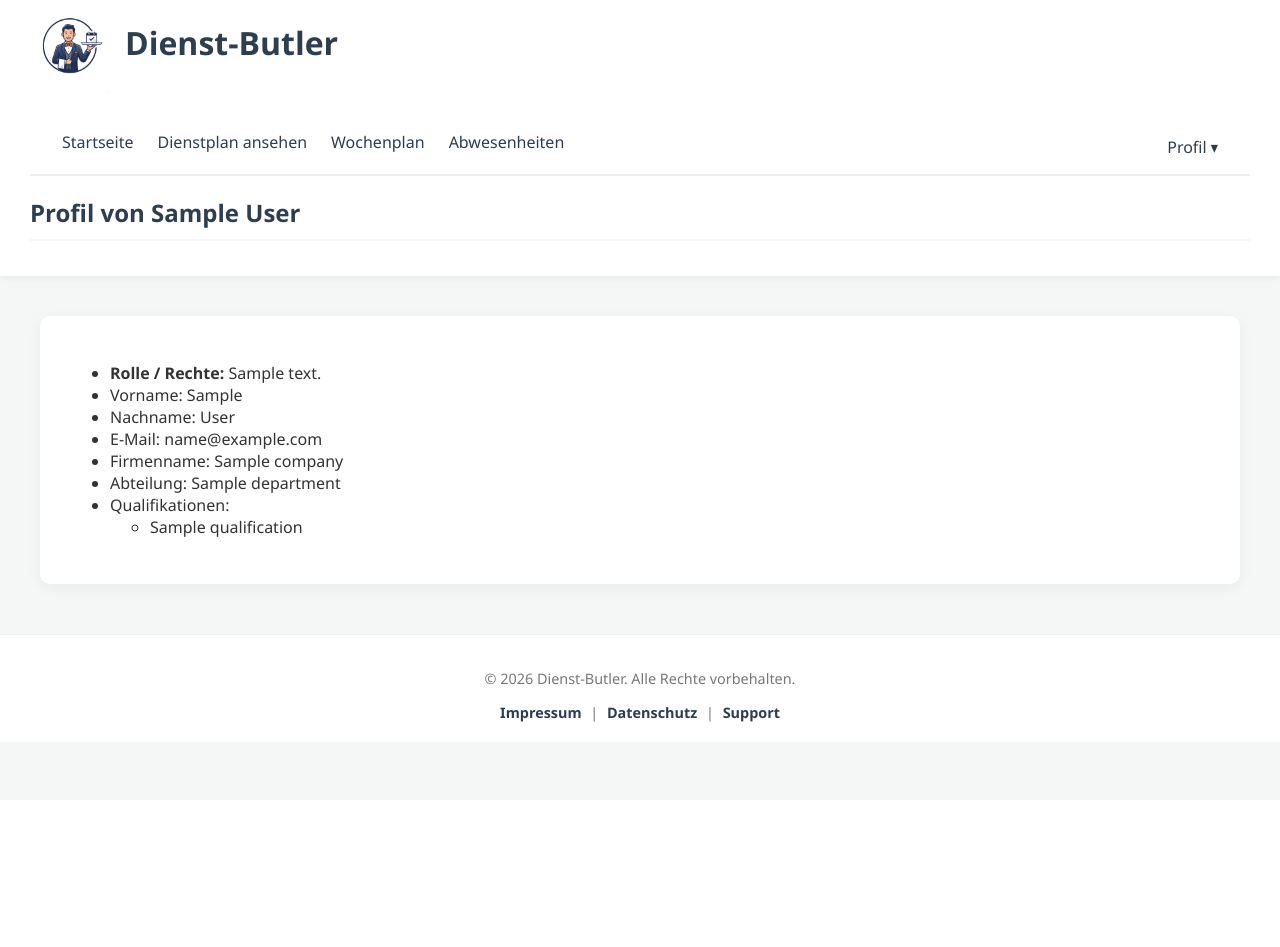
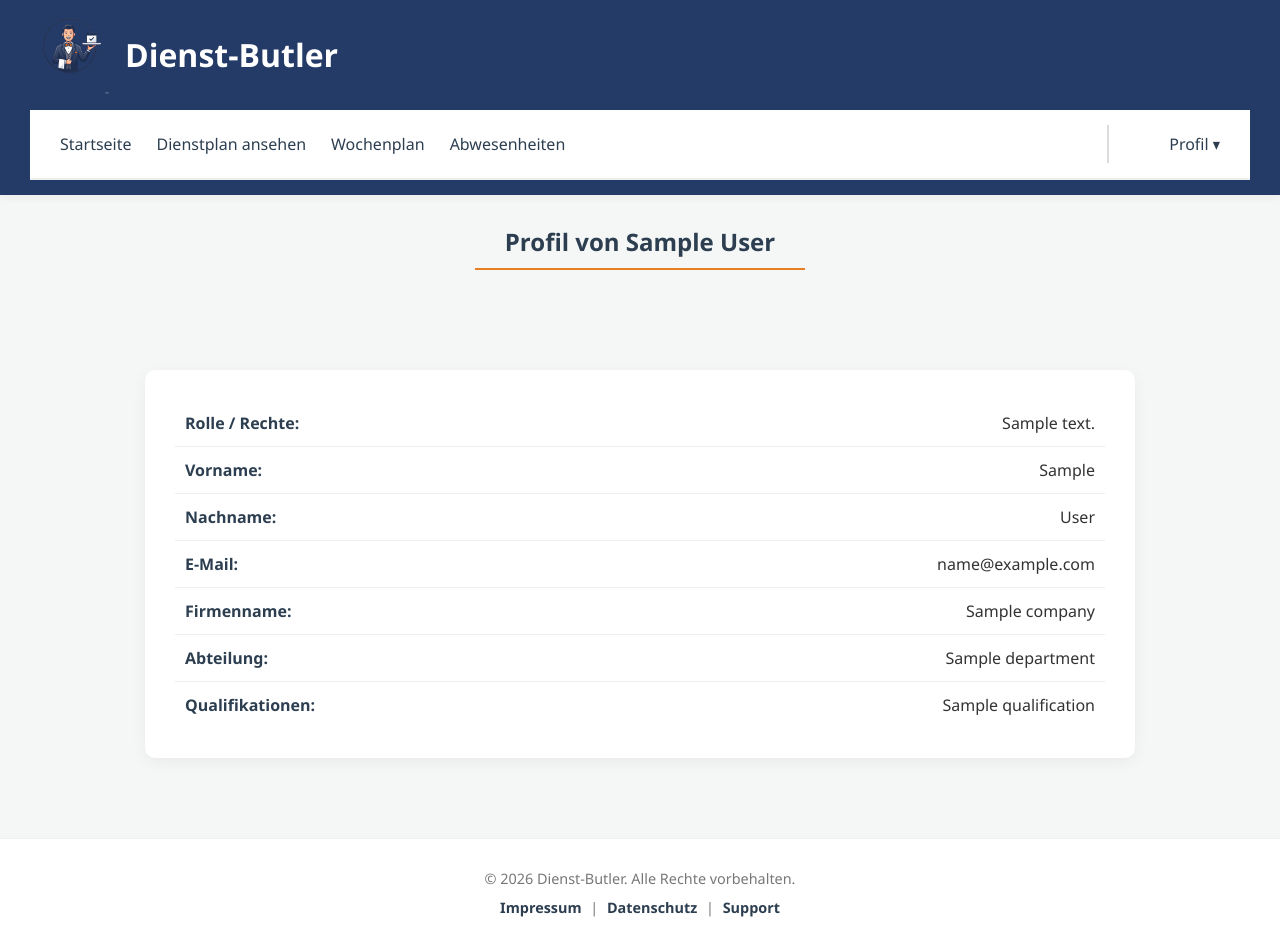
Before and after one commit to Chris768356/DienstplanApp, a Flask app: page /profile/ in a window 1280 px wide. Before the commit the page ends 722 px from the top, so only its background shows below. Run offline with Flask 3, Linux system fonts and the light colour scheme; a user stored in the database is signed in; tables that the repository leaves empty hold one stand-in row (values such as "Sample post"); some libraries are stand-ins or nearby versions.

Commit message:
Profilseite und Layout verbessert

```diff
--- a/DienstplanApp/static/css/style.css
+++ b/DienstplanApp/static/css/style.css
@@ -1,61 +1,157 @@
-/* --- GRUNDLAYOUT & SCHRIFT --- */
+/* =========================
+   Grundeinstellungen
+   ========================= */
+
 * {
+    margin: 0;
+    padding: 0;
     box-sizing: border-box;
     font-family: 'Segoe UI', Tahoma, Geneva, Verdana, sans-serif;
 }
 
 body {
+
+    background-color: #f4f7f6;
+    color: #333333;
+    min-height: 100vh;
+    display: flex;
+    flex-direction: column;
+}
+
+img {
+    max-width: 100%;
+    height: auto;
+}
+
+/* =========================
+   Header
+   ========================= */
+
+header {
+    background-color: #243B68;
+    color: white;
+    padding: 15px 30px;
+    box-shadow: 0 2px 10px rgba(0, 0, 0, 0.05);
+}
+
+header h1 {
+    color: white;
+    margin: 0;
+    line-height: 1;
+}
+
+header h1 img {
+    width: 50px;
+}
+
+/* =========================
+   Navigation
+   ========================= */
+
+.main-nav {
+    display: flex;
+    justify-content: space-between;
+    align-items: center;
+    background-color: #ffffff;
+    padding: 15px 30px;
+    border-bottom: 2px solid #eee;
+    min-height: 70px;
+}
+
+.nav-links,
+.nav-user {
+    list-style: none;
     margin: 0;
     padding: 0;
-    background-color: #f4f7f6; /* Helles, freundliches Grau für den Hintergrund */
-    color: #333333;
+    display: flex;
+    align-items: center;
+    gap: 25px;
 }
 
-/* --- KOPFZEILE & NAVIGATION --- */
-header {
-    background-color: #ffffff;
-    padding: 15px 30px;
-    box-shadow: 0 2px 10px rgba(0, 0, 0, 0.05); /* Leichter Schatten nach unten */
+/* Hauptnavigation */
+
+.nav-links a {
+    text-decoration: none;
+    color: #243B68;
+    font-weight: 600;
+    transition: color 0.3s ease;
 }
 
-nav ul {
-    list-style-type: none;
-    padding: 0;
-    margin: 15px 0 0 0;
-    display: flex;
-    flex-wrap: wrap; /* Bricht um, wenn der Platz nicht reicht */
-    gap: 15px;
-    align-items: center;
+.nav-links a:hover {
+    color: #e67e22;
 }
 
-nav a {
+/* Trennung zwischen Hauptnavigation und Planung */
+
+.nav-links>li:not(.dropdown)+li.dropdown {
+    margin-left: 10px;
+    padding-left: 25px;
+    border-left: 2px solid #dddddd;
+}
+
+.dropbtn {
+    color: #243B68;
+    font-weight: 600;
+    font-size: 1rem;
+    background: none;
+    border: none;
+    cursor: pointer;
+    padding: 8px 12px;
+    margin: 0;
+}
+
+.dropbtn:hover {
+    background: none;
+    color: #e67e22;
+}
+
+/* Profil wird vom Menü getrennt */
+
+.nav-user {
+    margin-left: auto;
+    padding-left: 30px;
+    border-left: 2px solid #dddddd;
+    align-self: stretch;
+}
+
+.nav-user.logged-out {
+    padding-left: 30px;
+}
+
+.nav-user .dropdown {
+    margin-left: 30px;
+}
+
+.nav-user a {
     text-decoration: none;
-    color: #2c3e50; /* Dunkelblau aus dem Logo */
+    color: #243B68;
     font-weight: 600;
     padding: 8px 12px;
-    border-radius: 5px;
-    transition: all 0.3s ease;
 }
 
-nav a:hover {
-    background-color: #eef2f5;
-    color: #e67e22; /* Butler-Orange beim Drüberfahren */
+.nav-user a:hover {
+    color: #e67e22;
 }
 
-/* --- HAUPTBEREICH (MAIN) --- */
+/* =========================
+   Main
+   ========================= */
+
 main {
     max-width: 1200px;
-    margin: 40px auto; /* Zentriert die App auf dem Bildschirm */
+    margin: 40px auto;
     background-color: #ffffff;
     padding: 30px;
     border-radius: 10px;
     box-shadow: 0 4px 15px rgba(0, 0, 0, 0.05);
 }
 
-h2, h3 {
+h2 {
     color: #2c3e50;
-    border-bottom: 2px solid #f4f7f6;
-    padding-bottom: 10px;
+    margin: 30px auto 20px;
+    max-width: 1200px;
+    padding: 0 30px 10px;
+    border-bottom: 2px solid #e67e22;
 }
 
 /* --- FORMULARE (Inputs, Selects, Buttons) --- */
@@ -86,7 +182,8 @@ select {
 }
 
 button {
-    background-color: #e67e22; /* Das kräftige Orange */
+    background-color: #e67e22;
+    /* Das kräftige Orange */
     color: white;
     border: none;
     padding: 12px 20px;
@@ -99,7 +196,8 @@ button {
 }
 
 button:hover {
-    background-color: #d35400; /* Etwas dunkleres Orange beim Hover */
+    background-color: #d35400;
+    /* Etwas dunkleres Orange beim Hover */
 }
 
 /* --- TABELLEN (Für den Dienstplan) --- */
@@ -109,7 +207,8 @@ table {
     margin-top: 20px;
 }
 
-th, td {
+th,
+td {
     padding: 12px 15px;
     text-align: left;
     border-bottom: 1px solid #eef2f5;
@@ -144,11 +243,14 @@ tr:hover {
     border: 1px solid #f5c6cb;
 }
 
-/* --- FOOTER --- */
+/* =========================
+   Footer
+   ========================= */
+
 footer {
     text-align: center;
-    padding: 20px;
-    margin-top: 50px;
+    padding: 30px 20px;
+    margin-top: auto;
     background-color: #ffffff;
     color: #777;
     font-size: 0.9em;
@@ -160,7 +262,7 @@ footer {
 }
 
 .footer-links a {
-    color: #2c3e50; /* Das Logo-Blau */
+    color: #2c3e50;
     text-decoration: none;
     font-weight: 600;
     margin: 0 5px;
@@ -168,19 +270,22 @@ footer {
 }
 
 .footer-links a:hover {
-    color: #e67e22; /* Das Butler-Orange */
+    color: #e67e22;
+
 }
 
 /* Styling für die neue Info-Card auf der Startseite */
 .info-card {
     padding: 2rem;
     text-align: center;
-    color: #2c3e50; /* Dein Navy-Blau */
+    color: #2c3e50;
+    /* Dein Navy-Blau */
 }
 
 .info-content h3 {
     margin-top: 0;
-    color: #e67e22; /* Dein Orange als Akzent */
+    color: #e67e22;
+    /* Dein Orange als Akzent */
     margin-bottom: 1rem;
 }
 
@@ -218,25 +323,9 @@ footer {
 }
 
 /* Hauptnavigation Layout */
-.main-nav {
-    display: flex;
-    justify-content: space-between;
-    align-items: center;
-    background-color: #fff;
-    padding: 0.5rem 2rem;
-    border-bottom: 2px solid #eee;
-}
 
-.nav-links, .nav-user {
-    list-style: none;
-    margin: 0;
-    padding: 0;
-    display: flex;
-    align-items: center;
-    gap: 1.5rem;
-}
-
-.main-nav a, .dropbtn {
+.main-nav a,
+.dropbtn {
     text-decoration: none;
     color: #2c3e50;
     font-weight: 500;
@@ -248,7 +337,8 @@ footer {
     transition: color 0.2s ease;
 }
 
-.main-nav a:hover, .dropbtn:hover {
+.main-nav a:hover,
+.dropbtn:hover {
     color: #e67e22;
 }
 
@@ -264,7 +354,7 @@ footer {
     position: absolute;
     background-color: #fff;
     min-width: 200px;
-    box-shadow: 0px 8px 16px rgba(0,0,0,0.1);
+    box-shadow: 0px 8px 16px rgba(0, 0, 0, 0.1);
     border-radius: 4px;
     z-index: 100;
     top: 100%;
@@ -299,3 +389,54 @@ footer {
 .dropdown:hover .dropdown-content {
     display: block;
 }
+
+/*  =========================
+        Profil
+    =========================*/
+
+.profile-page {
+    width: 1100px;
+    max-width: 90%;
+    margin: 0 auto;
+}
+
+.profile-card {
+    width: 100%;
+    max-width: 1100px;
+    margin: 40px auto;
+    padding: 30px;
+    background-color: #ffffff;
+    border-radius: 10px;
+    box-shadow: 0 4px 15px rgba(0, 0, 0, 0.05);
+}
+
+.profile-list {
+    list-style: none;
+    margin: 0;
+    padding: 0;
+    width: 100%;
+}
+
+.profile-list li {
+    display: flex;
+    justify-content: space-between;
+    align-items: center;
+    padding: 12px 10px;
+    border-bottom: 1px solid #eee;
+}
+
+.profile-list li:last-child {
+    border-bottom: none;
+}
+
+.profile-list strong {
+    color: #2c3e50;
+}
+
+/* Profilseite ohne zusätzliche Main-Karte */
+
+main:has(.profile-page) {
+    background-color: transparent;
+    box-shadow: none;
+    padding: 0;
+}
--- a/DienstplanApp/templates/base.html
+++ b/DienstplanApp/templates/base.html
@@ -1,20 +1,23 @@
 <!DOCTYPE html>
 <html lang="de">
+
 <head>
     <meta charset="UTF-8">
     <meta name="viewport" content="width=device-width, initial-scale=1.0">
     <title>Dienstplan-Butler</title>
     <link rel="stylesheet" href="{{ url_for('static', filename='css/style.css') }}">
 </head>
+
 <body>
 
     <header>
         <!-- +++ Logo und Titel nebeneinander +++ -->
         <div style="display: flex; align-items: center; gap: 15px; padding-bottom: 15px;">
             <a href="{{url_for('index')}}" style="display: flex; align-items: center; text-decoration: none;">
-            <img src="{{ url_for('static', filename='img/DienstButlerLogo.png') }}" alt="DienstButler Logo" style="height: 80px; display: block;">
+                <img src="{{ url_for('static', filename='img/DienstButlerLogo.png') }}" alt="DienstButler Logo"
+                    style="height: 80px; display: block;">
             </a>
-        <h1 style="margin: 0; margin-top: -25px; color: #2c3e50; line-height: 1;">Dienst-Butler</h1>
+            <h1>Dienst-Butler</h1>
         </div>
 
         <!-- +++ Navigation +++ -->
@@ -25,7 +28,7 @@
 
                 {% if current_user.is_authenticated %}
                 <li><a href="{{url_for('shift.list_shifts')}}">Dienstplan ansehen</a></li>
-                <a href="{{ url_for('shift.weekly_plan') }}">Wochenplan</a>
+                <li><a href="{{ url_for('shift.weekly_plan') }}">Wochenplan</a></li>
                 <li><a href="{{url_for('absence.list_absences')}}">Abwesenheiten</a></li>
 
                 <!-- Dropdown für Planer & Admins -->
@@ -57,7 +60,7 @@
             </ul>
 
             <!-- Rechte Seite: Profil & Logout oder Login/Register -->
-        <ul class="nav-user">
+            <ul class="nav-user {% if current_user.is_authenticated %}logged-in{% else %}logged-out{% endif %}">
                 {% if current_user.is_authenticated %}
                 <li class="dropdown">
                     <button class="dropbtn">Profil ▾</button>
@@ -72,11 +75,12 @@
                 {% endif %}
             </ul>
         </nav>
+
+    </header>
+
     {% block header %}
 
     {% endblock header %}
-</header>
-
     <main>
         {% with messages = get_flashed_messages(with_categories=true) %}
         {% if messages %}
@@ -103,4 +107,5 @@
     </footer>
 
 </body>
+
 </html>
--- a/DienstplanApp/templates/profile.html
+++ b/DienstplanApp/templates/profile.html
@@ -1,64 +1,115 @@
 {% extends "base.html" %}
 
 {% block header %}
-    <h2>Profil von {{ current_user.user_data.firstname }} {{current_user.user_data.lastname}}</h2>
+<h2>Profil von {{ current_user.user_data.firstname }} {{ current_user.user_data.lastname }}</h2>
 {% endblock header %}
 
 {% block content %}
 
+<div class="profile-page">
+
     {% if request.args.get("mode") == "edit" %}
+
     <form action="{{ url_for('profile.update_profile') }}" method="post">
+
         <ul>
-                <li> Vorname: <input type="text" name="firstname" id="firstname" value="{{current_user.user_data.firstname}}" required></li>
-                <li> Name: <input type="text" name="lastname" id="lastname" value="{{current_user.user_data.lastname}}" required></li>
-                <li> E-Mail: <input type="email" name="email" id="email" value="{{current_user.email}}" required></li>
-                <li> E-Mail bestätigen: <input type="email" name="email-confirm" id="email-confirm" value="{{current_user.email}}" required></li>
+            <li>
+                Vorname:
+                <input type="text" name="firstname" id="firstname" value="{{ current_user.user_data.firstname }}"
+                    required>
+            </li>
+
+            <li>
+                Name:
+                <input type="text" name="lastname" id="lastname" value="{{ current_user.user_data.lastname }}" required>
+            </li>
+
+            <li>
+                E-Mail:
+                <input type="email" name="email" id="email" value="{{ current_user.email }}" required>
+            </li>
+
+            <li>
+                E-Mail bestätigen:
+                <input type="email" name="email-confirm" id="email-confirm" value="{{ current_user.email }}" required>
+            </li>
 
             <!-- Firmen-Dropdown -->
-                <li> Firma:
+            <li>
+                Firma:
                 <select name="company_id">
                     <option value="">-- Keine Firma --</option>
+
                     {% for comp in companies %}
-                            <option value="{{ comp.id }}" {% if current_user.user_data.company_id == comp.id %}selected{% endif %}>
+                    <option value="{{ comp.id }}" {% if current_user.user_data.company_id==comp.id %}selected{% endif
+                        %}>
                         {{ comp.company_name }}
                     </option>
                     {% endfor %}
+
                 </select>
             </li>
 
             <!-- Abteilungs-Dropdown -->
-                <li> Abteilung:
+            <li>
+                Abteilung:
                 <select name="department_id">
                     <option value="">-- Keine Abteilung --</option>
+
                     {% for dept in departments %}
-                            <option value="{{ dept.id }}" {% if current_user.user_data.department_id == dept.id %}selected{% endif %}>
+                    <option value="{{ dept.id }}" {% if current_user.user_data.department_id==dept.id %}selected{% endif
+                        %}>
                         {{ dept.department_name }}
                     </option>
                     {% endfor %}
+
                 </select>
             </li>
 
             <!-- Checkboxen für Qualifikationen -->
-                <li> Qualifikationen: <br>
+            <li>
+                Qualifikationen:
+                <br>
+
                 {% for qual in qualifications %}
+
                 <label>
-                            <!-- Wenn der User diese Qualifikation schon hat, setzen wir automatisch das Häkchen (checked) -->
-                            <input type="checkbox" name="qualifications" value="{{ qual.id }}"
-                            {% if qual in current_user.user_data.qualifications %}checked{% endif %}>
+                    <input type="checkbox" name="qualifications" value="{{ qual.id }}" {% if qual in
+                        current_user.user_data.qualifications %}checked{% endif %}>
+
                     {{ qual.name }}
-                        </label><br>
+                </label>
+
+                <br>
+
                 {% endfor %}
             </li>
 
         </ul>
 
         <input type="hidden" name="csrf_token" value="{{ csrf_token() }}">
+
         <button type="submit">Speichern</button>
-            <a href="{{ url_for('profile.profile') }}">Abbrechen</a>
+
+        <a href="{{ url_for('profile.profile') }}">
+            Abbrechen
+        </a>
+
     </form>
+
     {% else %}
-        <ul>
-            <li><strong>Rolle / Rechte:</strong>
+
+    <!-- =========================
+         PROFIL ANZEIGE
+         ========================= -->
+
+    <div class="profile-card">
+
+        <ul class="profile-list">
+
+            <li>
+                <strong>Rolle / Rechte:</strong>
+
                 {% if current_user.user_data.role %}
                 {{ current_user.user_data.role.description }}
                 {% else %}
@@ -66,28 +117,54 @@
                 {% endif %}
             </li>
 
-            <li>Vorname: {{ current_user.user_data.firstname }}</li>
-            <li>Nachname: {{ current_user.user_data.lastname }}</li>
-            <li>E-Mail: {{ current_user.email }}</li>
+            <li>
+                <strong>Vorname:</strong>
+                {{ current_user.user_data.firstname }}
+            </li>
 
-            <li>Firmenname: {{ current_user.user_data.company.company_name }}</li>
+            <li>
+                <strong>Nachname:</strong>
+                {{ current_user.user_data.lastname }}
+            </li>
+
+            <li>
+                <strong>E-Mail:</strong>
+                {{ current_user.email }}
+            </li>
+
+            <li>
+                <strong>Firmenname:</strong>
+                {{ current_user.user_data.company.company_name }}
+            </li>
 
             {% if current_user.user_data.department %}
-                <li>Abteilung: {{ current_user.user_data.department.department_name }}</li>
+
+            <li>
+                <strong>Abteilung:</strong>
+                {{ current_user.user_data.department.department_name }}
+            </li>
+
             {% endif %}
 
-            <!-- Anzeige der Qualifikationen -->
             {% if current_user.user_data.qualifications %}
-                <li>Qualifikationen:
-                    <ul>
+
+            <li>
+                <strong>Qualifikationen:</strong>
+
                 {% for qual in current_user.user_data.qualifications %}
-                        <li>{{ qual.name }}</li>
+                {{ qual.name }}{% if not loop.last %}, {% endif %}
                 {% endfor %}
-                    </ul>
+
             </li>
+
             {% endif %}
 
         </ul>
+
+    </div>
+
     {% endif %}
 
+</div>
+
 {% endblock %}
```
Lines whose indentation alone changed are shown as unchanged.
